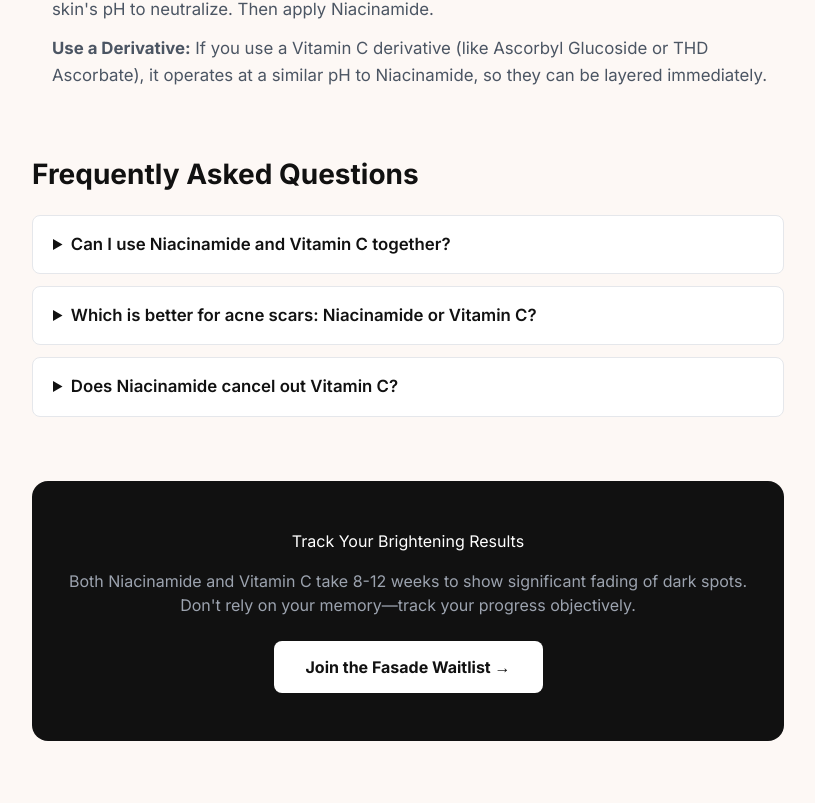
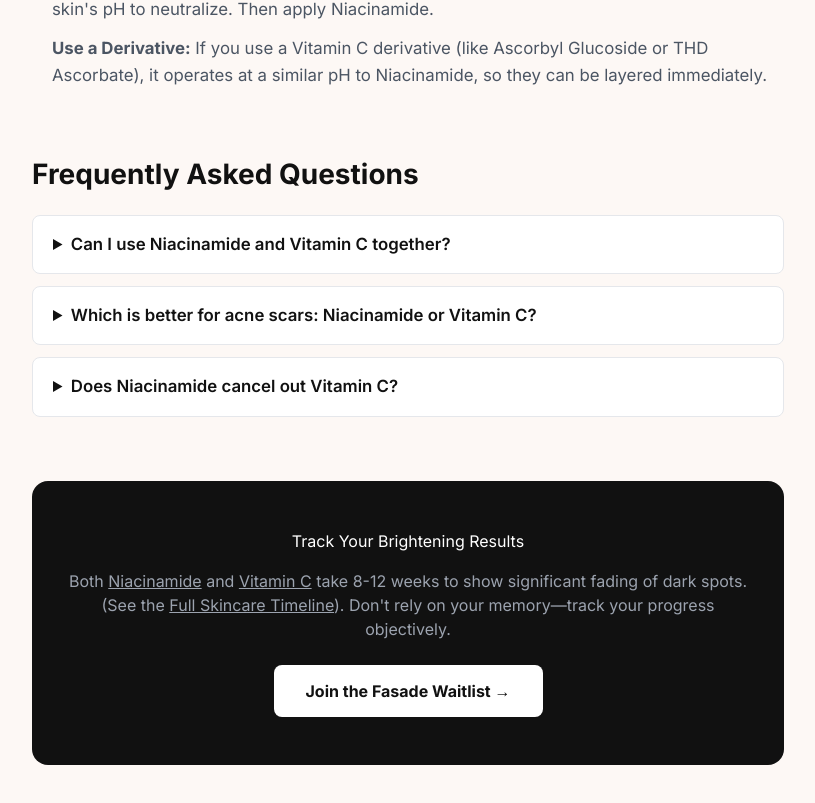
Before and after one commit to hyper-oo7/fasade-web, a Next.js app in the folder apps/web/: page /compare/niacinamide-vs-vitamin-c in a window 1280 px wide. Shown: the part 1679-2482 px from the top of the page, without its empty margins (232-1047 px from the left). Built offline with nearby package versions, Linux system fonts and the light colour scheme.

Commit message:
chore: Add internal deep links to SEO pillar pages

```diff
--- a/apps/web/src/app/compare/niacinamide-vs-vitamin-c/page.tsx
+++ b/apps/web/src/app/compare/niacinamide-vs-vitamin-c/page.tsx
@@ -74,8 +74,8 @@ export default function NiacinamideVsVitaminCPage() {
                 <tbody>
                   <tr>
                     <td><strong>Primary Mechanism</strong></td>
-                    <td>Blocks melanin transfer; Reduces sebum; Anti-inflammatory</td>
-                    <td>Inhibits melanin production; Neutralizes free radicals (UV)</td>
+                    <td><Link href="/blog/how-long-does-niacinamide-take-to-work">Blocks melanin transfer; Reduces sebum; Anti-inflammatory</Link></td>
+                    <td><Link href="/blog/how-long-does-vitamin-c-take-to-work">Inhibits melanin production; Neutralizes free radicals (UV)</Link></td>
                   </tr>
                   <tr>
                     <td><strong>Best For</strong></td>
@@ -131,7 +131,7 @@ export default function NiacinamideVsVitaminCPage() {
 
           <section className="compare-cta">
             <h2>Track Your Brightening Results</h2>
-            <p>Both Niacinamide and Vitamin C take 8-12 weeks to show significant fading of dark spots. Don't rely on your memory—track your progress objectively.</p>
+            <p>Both <Link href="/blog/how-long-does-niacinamide-take-to-work" style={{color: '#9ca3af', textDecoration: 'underline'}}>Niacinamide</Link> and <Link href="/blog/how-long-does-vitamin-c-take-to-work" style={{color: '#9ca3af', textDecoration: 'underline'}}>Vitamin C</Link> take 8-12 weeks to show significant fading of dark spots. (See the <Link href="/skincare-routine-timeline" style={{color: '#9ca3af', textDecoration: 'underline'}}>Full Skincare Timeline</Link>). Don't rely on your memory—track your progress objectively.</p>
             <Link href="/#waitlist" className="compare-cta-btn">Join the Fasade Waitlist →</Link>
           </section>
         </div>
--- a/apps/web/src/app/compare/retinol-vs-tretinoin/page.tsx
+++ b/apps/web/src/app/compare/retinol-vs-tretinoin/page.tsx
@@ -72,7 +72,7 @@ export default function RetinolVsTretinoinPage() {
               </div>
               <div className="pathway-arrow">↓</div>
               <div className="pathway-step highlight-retinol">
-                <strong>Retinol</strong>
+                <strong><Link href="/blog/how-long-does-retinol-take-to-work">Retinol</Link></strong>
                 <span>(2 Conversions) • Gold Standard OTC</span>
               </div>
               <div className="pathway-arrow">↓</div>
@@ -162,7 +162,7 @@ export default function RetinolVsTretinoinPage() {
 
           <section className="compare-cta">
             <h2>Track the "Purge"</h2>
-            <p>Both Retinol and Tretinoin cause a purging phase where skin looks worse before it gets better. Don't quit early. Track your 12-week retinization journey with Fasade.</p>
+            <p>Both <Link href="/blog/how-long-does-retinol-take-to-work" style={{color: '#9ca3af', textDecoration: 'underline'}}>Retinol</Link> and Tretinoin cause a purging phase where skin looks worse before it gets better. Don't quit early. (Read more in our <Link href="/skincare-routine-timeline" style={{color: '#9ca3af', textDecoration: 'underline'}}>Skincare Timeline Guide</Link>). Track your 12-week retinization journey with Fasade.</p>
             <Link href="/#waitlist" className="compare-cta-btn">Join the Fasade Waitlist →</Link>
           </section>
         </div>
--- a/apps/web/src/app/concerns/how-to-clear-acne/page.tsx
+++ b/apps/web/src/app/concerns/how-to-clear-acne/page.tsx
@@ -68,29 +68,29 @@ export default function ClearAcnePage() {
               <div className="pillar-card">
                 <h3>1. Excess Sebum Production</h3>
                 <p><strong>The problem:</strong> Sebaceous glands overproduce oil, often triggered by hormones.</p>
-                <p><strong>The solution:</strong> Niacinamide (reduces sebum), Retinoids (normalize gland activity).</p>
+                <p><strong>The solution:</strong> <Link href="/blog/how-long-does-niacinamide-take-to-work">Niacinamide</Link> (reduces sebum), <Link href="/compare/retinol-vs-tretinoin">Retinoids</Link> (normalize gland activity).</p>
               </div>
               <div className="pillar-card">
                 <h3>2. Hyperkeratinization</h3>
                 <p><strong>The problem:</strong> Dead skin cells don't shed properly and stick together, creating a plug (microcomedone).</p>
-                <p><strong>The solution:</strong> Salicylic Acid (BHA), Retinoids (accelerate shedding).</p>
+                <p><strong>The solution:</strong> <Link href="/blog/how-long-does-salicylic-acid-take-to-work">Salicylic Acid (BHA)</Link>, Retinoids (accelerate shedding).</p>
               </div>
               <div className="pillar-card">
                 <h3>3. Bacterial Overgrowth</h3>
                 <p><strong>The problem:</strong> <em>C. acnes</em> bacteria feed on the trapped oil in the oxygen-deprived pore and multiply.</p>
-                <p><strong>The solution:</strong> Benzoyl Peroxide (kills bacteria), Azelaic Acid.</p>
+                <p><strong>The solution:</strong> <Link href="/blog/how-long-does-benzoyl-peroxide-take-to-work">Benzoyl Peroxide</Link> (kills bacteria), Azelaic Acid.</p>
               </div>
               <div className="pillar-card">
                 <h3>4. Inflammation</h3>
                 <p><strong>The problem:</strong> Your immune system attacks the bacteria, causing a red, swollen, painful bump.</p>
-                <p><strong>The solution:</strong> Azelaic Acid, Centella Asiatica, Ice (for immediate swelling).</p>
+                <p><strong>The solution:</strong> <Link href="/blog/how-long-does-azelaic-acid-take-to-work">Azelaic Acid</Link>, Centella Asiatica, Ice (for immediate swelling).</p>
               </div>
             </div>
           </section>
 
           <section className="pillar-section">
             <h2>The Purge vs. Irritation</h2>
-            <p>When you start a strong acne treatment (like Retinol or Salicylic Acid), your skin may get worse before it gets better. This is called a purge.</p>
+            <p>When you start a strong acne treatment (like Retinol or Salicylic Acid), your skin may get worse before it gets better. This is called a purge. (Check our <Link href="/skincare-routine-timeline" style={{color: '#2563eb', textDecoration: 'underline'}}>Skincare Timeline Guide</Link> for exact purge timelines).</p>
             <ul>
               <li><strong>A Purge:</strong> Occurs in areas you normally break out. It consists of existing clogs coming to the surface rapidly. Lasts 2–6 weeks. Keep pushing through.</li>
               <li><strong>Irritation:</strong> Breakouts in new areas, severe redness, burning, stinging, or tiny red bumps (contact dermatitis). Stop immediately and repair your barrier.</li>
--- a/apps/web/src/app/concerns/how-to-fade-dark-spots/page.tsx
+++ b/apps/web/src/app/concerns/how-to-fade-dark-spots/page.tsx
@@ -95,11 +95,11 @@ export default function DarkSpotsPage() {
           <section className="pillar-section">
             <h2>The Science: How to Block Melanin</h2>
             <p>Melanin is the pigment that gives skin its color. When triggered by UV light, hormones, or inflammation, your melanocytes (pigment factories) overproduce melanin. This melanin is packaged into parcels (melanosomes) and sent to your upper skin cells (keratinocytes).</p>
-            <p>To effectively fade dark spots, you need a "multi-pathway" routine that attacks this process at different stages:</p>
+            <p>To effectively fade dark spots, you need a "multi-pathway" routine that attacks this process at different stages (see our <Link href="/ingredient-guide" style={{color: '#c05621', textDecoration: 'underline'}}>Master Ingredient Guide</Link> for more details):</p>
             <ul>
-              <li><strong>Step 1: Inhibit Production.</strong> Ingredients like <em>Vitamin C</em>, <em>Kojic Acid</em>, and <em>Azelaic Acid</em> inhibit the tyrosinase enzyme, preventing new melanin from being made.</li>
-              <li><strong>Step 2: Block Transfer.</strong> <em>Niacinamide</em> prevents the melanin parcels from being transferred into the visible skin cells.</li>
-              <li><strong>Step 3: Accelerate Shedding.</strong> <em>Retinol</em> and <em>AHAs (Glycolic Acid)</em> speed up cell turnover, shedding the already-pigmented cells faster.</li>
+              <li><strong>Step 1: Inhibit Production.</strong> Ingredients like <Link href="/blog/how-long-does-vitamin-c-take-to-work"><em>Vitamin C</em></Link>, <em>Kojic Acid</em>, and <Link href="/blog/how-long-does-azelaic-acid-take-to-work"><em>Azelaic Acid</em></Link> inhibit the tyrosinase enzyme, preventing new melanin from being made.</li>
+              <li><strong>Step 2: Block Transfer.</strong> <Link href="/blog/how-long-does-niacinamide-take-to-work"><em>Niacinamide</em></Link> prevents the melanin parcels from being transferred into the visible skin cells.</li>
+              <li><strong>Step 3: Accelerate Shedding.</strong> <Link href="/blog/how-long-does-retinol-take-to-work"><em>Retinol</em></Link> and <Link href="/blog/how-long-does-glycolic-acid-take-to-work"><em>AHAs (Glycolic Acid)</em></Link> speed up cell turnover, shedding the already-pigmented cells faster.</li>
             </ul>
           </section>
 
```
